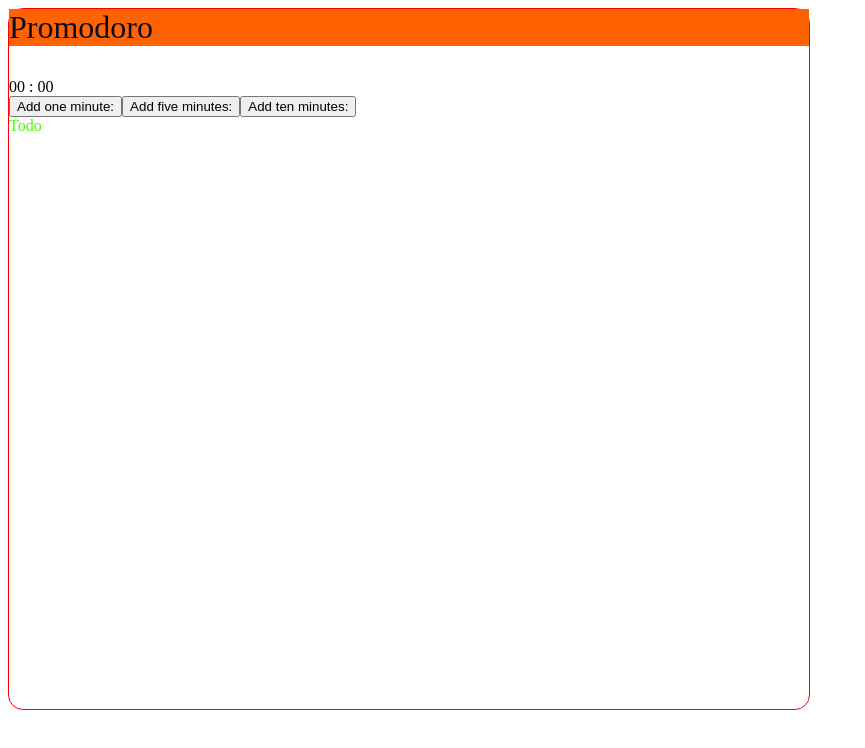
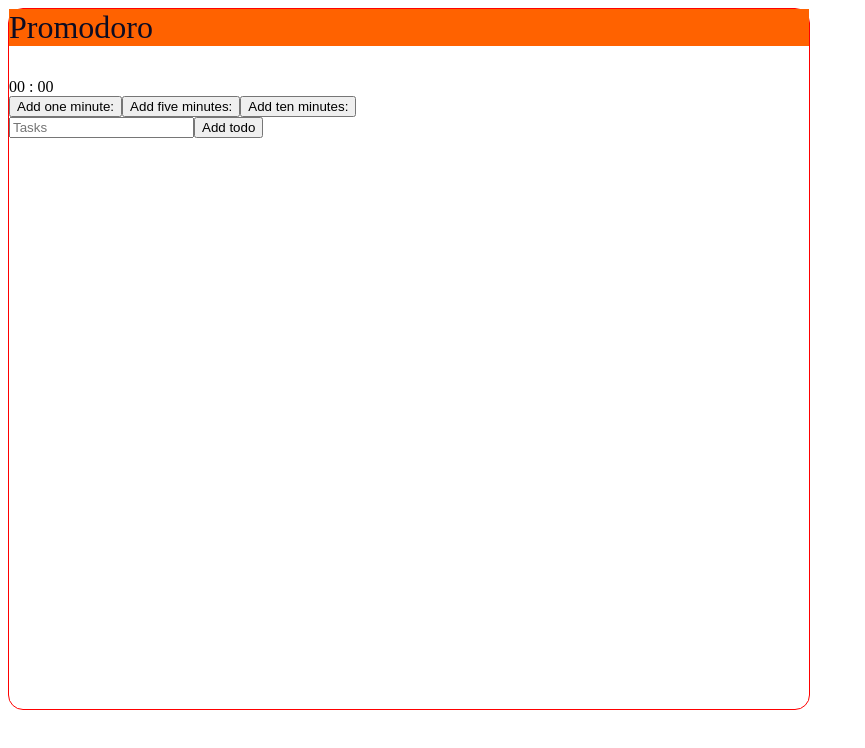
Before and after one commit to alexatsu/productivityapp, a Vue app in the folder Promodoro App/: page / in a window 1280 px wide. Shown: the top 748 px of the page, without its empty margins (0-865 px from the left). Built offline with nearby package versions, Linux system fonts and the light colour scheme.

Commit message:
todos finished

```diff
--- a/Promodoro App/src/App.scss
+++ b/Promodoro App/src/App.scss
@@ -1,5 +1,4 @@
-@use './utilities/colors.scss' as c;
-
+@use './scss/colors.scss' as c;
 .app {
   height: 700px;
   width: 800px;
--- a/Promodoro App/src/components/Todo.vue
+++ b/Promodoro App/src/components/Todo.vue
@@ -1,12 +1,31 @@
 <script setup>
+import { ref } from 'vue'
 
+let id = 0;
+const newTodo = ref('');
+const todos = ref([]);
 
-
+function addTodo() {
+    todos.value.push({ id: id++, text: newTodo.value, completed: false });
+    newTodo.value = '';
+}
+function removeTodo(todo) {
+    todos.value = todos.value.filter((remove) => remove !== todo);
+}
 
 </script>
 
 <template>
-    <div>Todo</div>
+    <form @submit.prevent="addTodo()">
+        <input v-model="newTodo" placeholder="Tasks" required/>
+        <button>Add todo</button>
+    </form>
+    <ul>
+        <li v-for="todo in todos" :key="todo.id">
+            {{ todo.text }}
+            <button @click="removeTodo(todo)"><input type="checkbox"/></button>
+        </li>
+    </ul>
 </template>
 
 <style scoped lang="scss">
```
Also changed, not shown: Promodoro App/src/scss/colors.scss (renamed from Promodoro App/src/utilities/colors.scss), Promodoro App/src/scss/fonts.scss (added).
